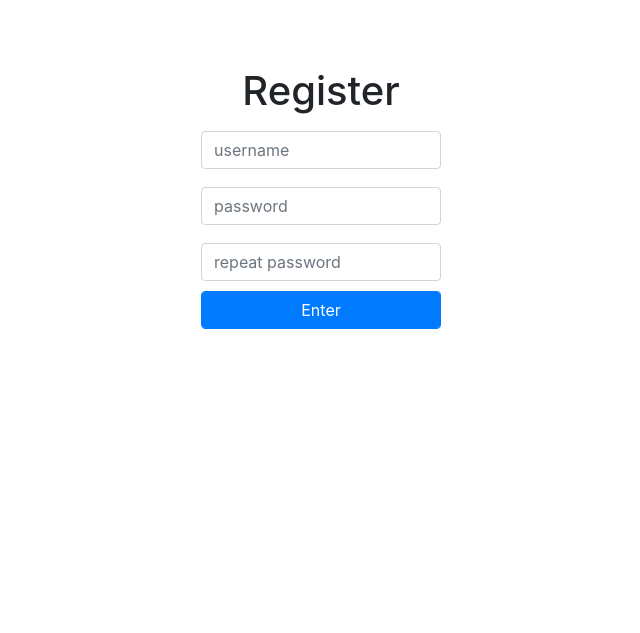
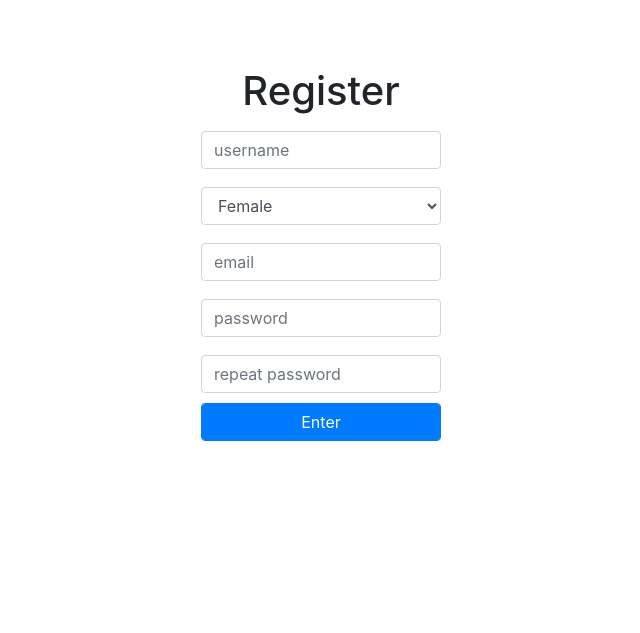
Before and after one commit to DamirTB/TopicShare, a Flask app: page /register in a window 1280 px wide. Shown: the part 189-822 px from the top of the page, without its empty margins (319-959 px from the left). Run offline with Flask 3, Linux system fonts and the light colour scheme; some libraries are stand-ins or nearby versions.

Commit message:
Modified User Model and implemented a search bar into the forum

```diff
--- a/app.py
+++ b/app.py
@@ -8,7 +8,8 @@ from datetime import datetime
 from forms import *
 
 app = Flask(__name__)
-app.config["SQLALCHEMY_DATABASE_URI"] = "postgresql://atfnddwz:2I2TzQNE4YlFPhC1kd1kUCsNsxSeH6uX@balarama.db.elephantsql.com/atfnddwz"
+app.config["SQLALCHEMY_DATABASE_URI"] = "sqlite:///mydb.db"
+#app.config["SQLALCHEMY_DATABASE_URI"] = "postgresql://atfnddwz:2I2TzQNE4YlFPhC1kd1kUCsNsxSeH6uX@balarama.db.elephantsql.com/atfnddwz"
 app.config["SQLALCHEMY_TRACK_MODIFICATIONS"] = False
 app.config["SECRET_KEY"] = "12345678"
 
@@ -102,7 +103,7 @@ def register():
     if form.validate_on_submit():
         existing_user = User.query.filter_by(username=form.username.data).first()
         if existing_user is None:
-            new_user = User(username=form.username.data, password=generate_password_hash(form.password.data))
+            new_user = User(username=form.username.data, email=form.email.data, password=generate_password_hash(form.password.data))
             db.session.add(new_user)
             try:
                 db.session.commit()
@@ -115,12 +116,17 @@ def register():
             return redirect(url_for("register"))
     return render_template("register.html", form=form)
 
-@app.route('/Forum')
+@app.route('/Forum', methods=["GET", "POST"])
 def forum():
+    form = SeachPostForm()
     user = current_user
+    if form.validate_on_submit():
+        query = form.title.data
+        post_list = Post.query.filter(Post.title.like("%"+query+"%")).all()
+        return render_template("Forum.html", list=post_list, form=form)
     post_list = Post.query.all()
     post_list.sort(key=lambda x : x.timestamp, reverse=True)
-    return render_template("Forum.html", list=post_list, user=user)
+    return render_template("Forum.html", list=post_list, form=form)
 
 @app.route('/Forum/<ID_POST>', methods=["GET", "POST"])
 def blog(ID_POST):
--- a/forms.py
+++ b/forms.py
@@ -1,9 +1,14 @@
 from flask_wtf import FlaskForm
-from wtforms import StringField, PasswordField, SubmitField, TextAreaField, validators
-from wtforms.validators import DataRequired, InputRequired, Length
+from wtforms import StringField, PasswordField, SubmitField, TextAreaField, validators, SearchField, SelectField
+from wtforms.validators import DataRequired, InputRequired, Length, Email
+
+class SeachPostForm(FlaskForm):
+    title = SearchField("", validators=[DataRequired()], render_kw={'placeholder':'search', 'class':'form-control rounded'})
 
 class RegisterForm(FlaskForm):
     username = StringField("", validators=[DataRequired()], render_kw={'placeholder': 'username', 'class' : 'form-control'})
+    email = StringField('', validators=[DataRequired(), Email()], render_kw={'placeholder': 'email', 'class' : 'form-control'})
+    gender = SelectField('', choices=[('female', 'Female'), ('male', "Male")], render_kw={'class' : 'form-control'})
     password = PasswordField("", validators=[DataRequired()], render_kw={'placeholder': 'password', 'class' : 'form-control'})
     password_repeat = PasswordField("",
                                     validators=[DataRequired(),
--- a/models.py
+++ b/models.py
@@ -43,6 +43,8 @@ class User(UserMixin, db.Model):
     id = db.Column(db.Integer, primary_key=True)
     username = db.Column(db.String(100), unique=True, nullable=False)
     password = db.Column(db.String(200), nullable=False)
+    email = db.Column(db.String(200), unique=True, nullable=False)
+    gender = db.Column(db.String(200), default="male")
     date_joined = db.Column(db.DateTime, default=datetime.utcnow)
     note = db.relationship('Note', backref='user') # One to many
     comments = db.relationship('Comment', backref='user')
--- a/templates/dashboard.html
+++ b/templates/dashboard.html
@@ -50,6 +50,8 @@
               <h5 class="card-title">About yourself</h5>
               <strong>Username: </strong> {{ current_user.username }} <br>
               <strong>Date Joined</strong> {{ current_user.showdate() }} <br>
+              <strong>Email</strong> {{current_user.email }} <br>
+              <strong>Gender</strong> {{current_user.gender }} <br>
               <a href="/logout" class="btn btn-danger">Logout</a>
               <!-- <p class="card-text">With supporting text below as a natural lead-in to additional content.</p>
                 <a href="#" class="btn btn-primary">Go somewhere</a> -->
--- a/templates/index.html
+++ b/templates/index.html
@@ -2,7 +2,7 @@
   <head>
     <title> Homepage </title>
     <link rel="stylesheet" href="{{url_for('static', filename='bootstrap/bootstrap.min.css')}}">
-    <link rel="stylesheet" href="{{url_for('static', filename='styles/style.css')}}"
+    <link rel="stylesheet" href="{{url_for('static', filename='styles/style.css')}}">
   </head>
   <body>
     <nav class="navbar navbar-expand-lg navbar-dark bg-dark">
--- a/templates/register.html
+++ b/templates/register.html
@@ -28,6 +28,12 @@
             {{ form.username.label }} {{ form.username() }}
           </div>
           <div class="form-group">
+            {{ form.gender.label }} {{ form.gender() }}
+          </div>
+          <div class="form-group">
+            {{ form.email.label }} {{ form.email() }}
+          </div>
+          <div class="form-group">
             {{ form.password.label }} {{ form.password() }}
           </div>
           <div class="form-group">
```
Also changed, not shown: templates/Forum.html (+7 -2 lines).
